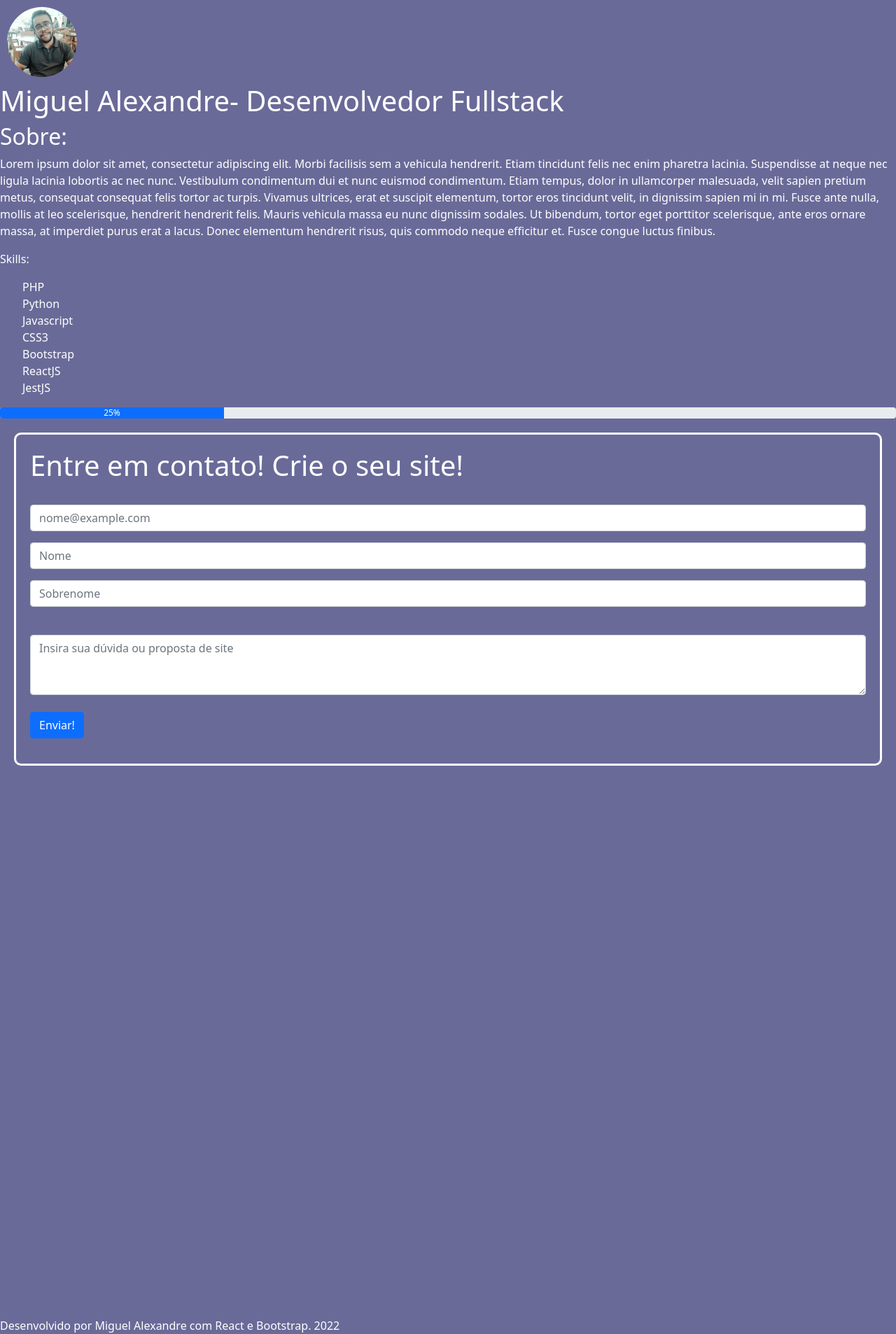
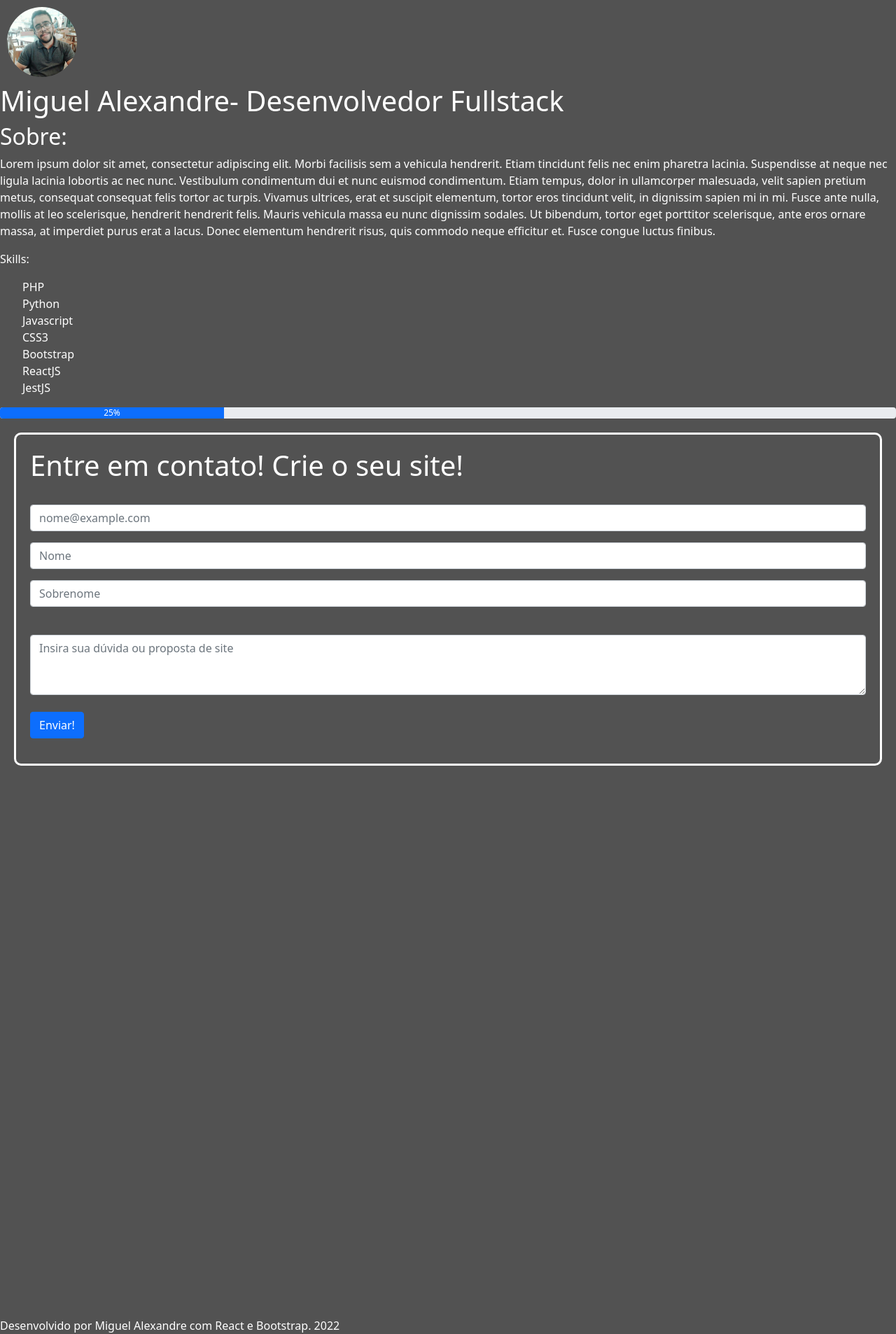
Before and after one commit to fullstackmiguel/fullstackmiguel.github.io, a PHP site: page / in a window 1280 px wide. Shown: the part 40-1946 px from the top of the page at 70% size. Run offline with PHP 8.4, Linux system fonts and the light colour scheme.

Commit message:
Mudando as cores

```diff
--- a/style.css
+++ b/style.css
@@ -1,4 +1,4 @@
-main{background-color: rgb(106, 106, 153);color:white;}
+main{background-color: rgb(82, 82, 82);color:white;}
 body::-webkit-scrollbar {
     width: 12px;               /* width of the entire scrollbar */
   }
```
